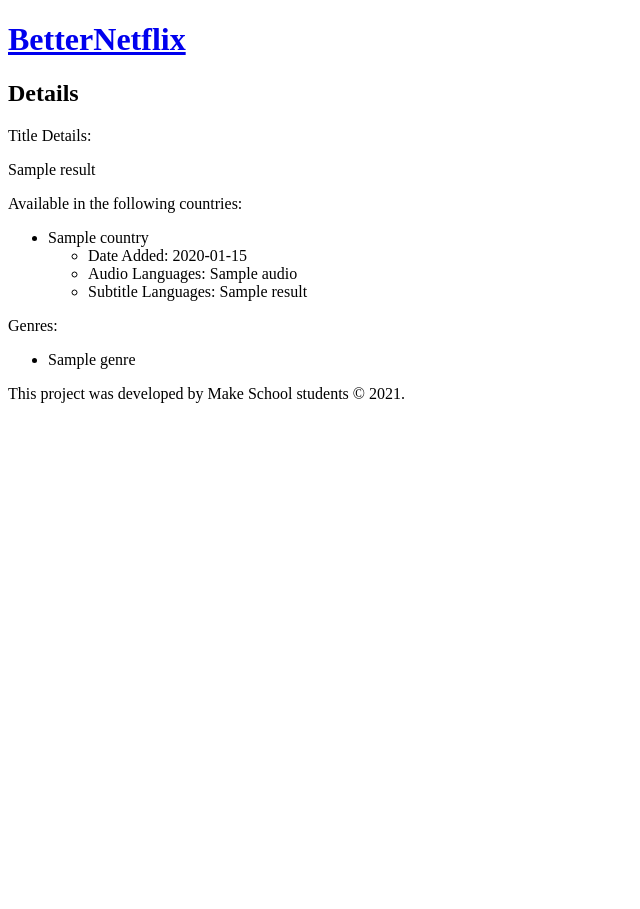
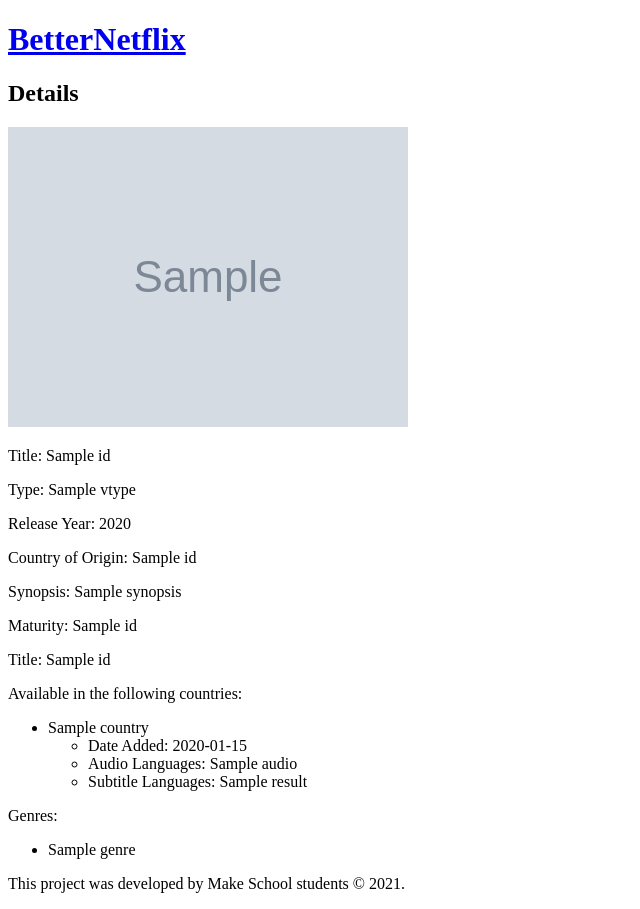
Before and after one commit to West-Coast-Coders/WCC-Team-Project, a Flask app: page /title/1 in a window 1280 px wide. Shown: the whole page, without its empty margins (0-640 px from the left). Before the commit the page ends 403 px from the top, so only its background shows below. Run offline with Flask 2, Linux system fonts and the light colour scheme; grey boxes marked "Sample" are stand-in pictures; a database or web service that is not in the repository returns one stand-in record (values such as "Sample title"); data that the repository does not hold is empty.

Commit message:
Updated title details page

```diff
--- a/templates/expirations.html
+++ b/templates/expirations.html
@@ -33,9 +33,6 @@
         <img src="{{ title_details[i]['img'] }}" alt="{{ output_list[i]['title'] }}">
         <li>Title: {{ output_list[i]["title"] }}</li>
         <li>Expiration Date: {{ output_list[i]["expiredate"] }}</li>
-
-        <p>Title Details:</p>
-        <p>{{ title_details[i] }}</p>
     </ul>
     {% endfor %}
 
--- a/templates/title_details.html
+++ b/templates/title_details.html
@@ -4,8 +4,16 @@
 <section>
     <h1>Details</h1>
 
-        <p>Title Details:</p>
-        <p>{{ details }}</p>
+    {% for title in details[0] %}
+    <img src="{{ title['img']}}">
+    <p>Title: {{ title['title']}}</p>
+    <p>Type: {{ title['vtype']}}</p>
+    <p>Release Year: {{ title['year']}}</p>
+    <p>Country of Origin: {{ title['title']}}</p>
+    <p>Synopsis: {{ title['synopsis']}}</p>
+    <p>Maturity: {{ title['matlabel']}}</p>
+
+    <p>Title: {{ title['title']}}</p>
 
         <p>Available in the following countries:</p>
         {% for i in range(countries|length) %}
@@ -26,6 +34,8 @@
         </ul>
         {% endfor %}
 
+    {% endfor %}
+
 
 </section>
 {% endblock %}
```
